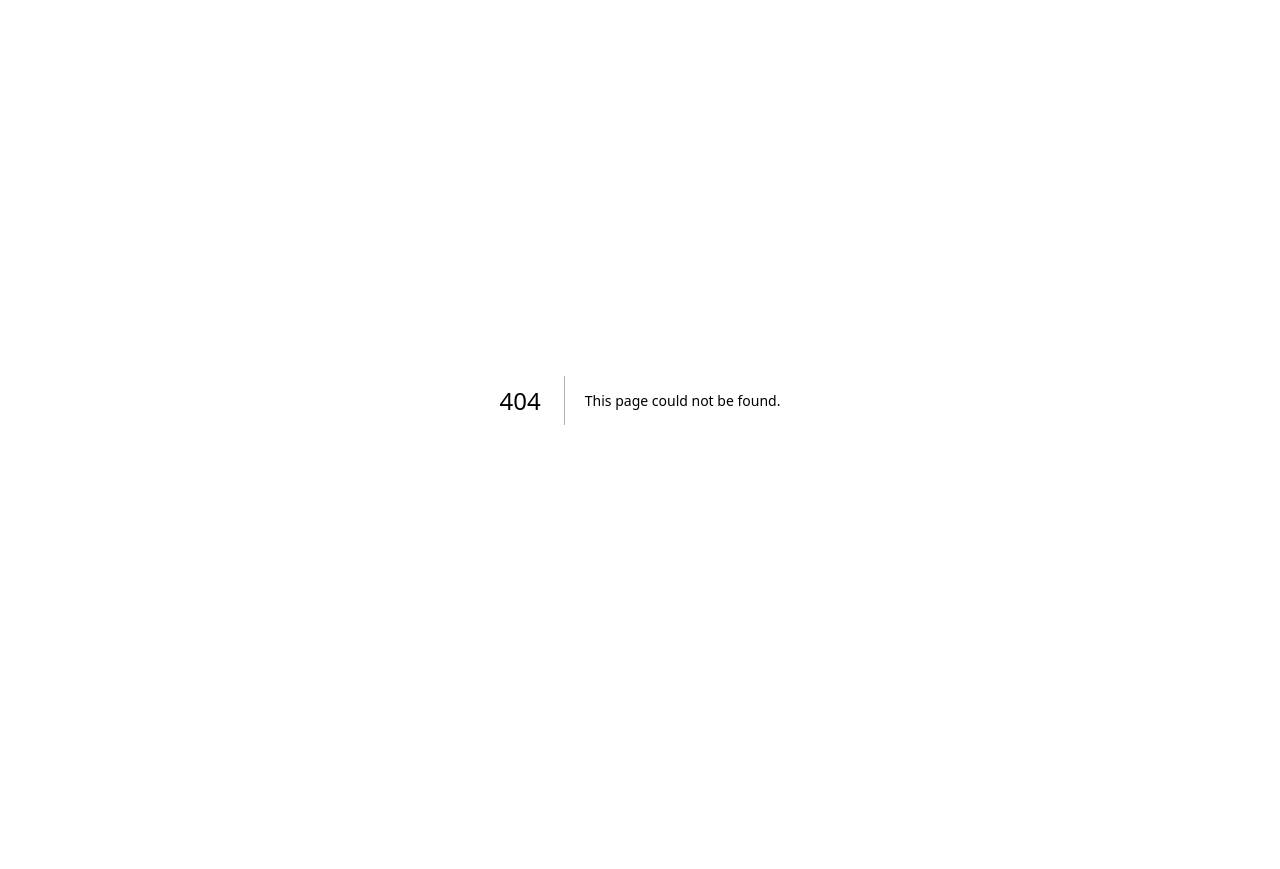
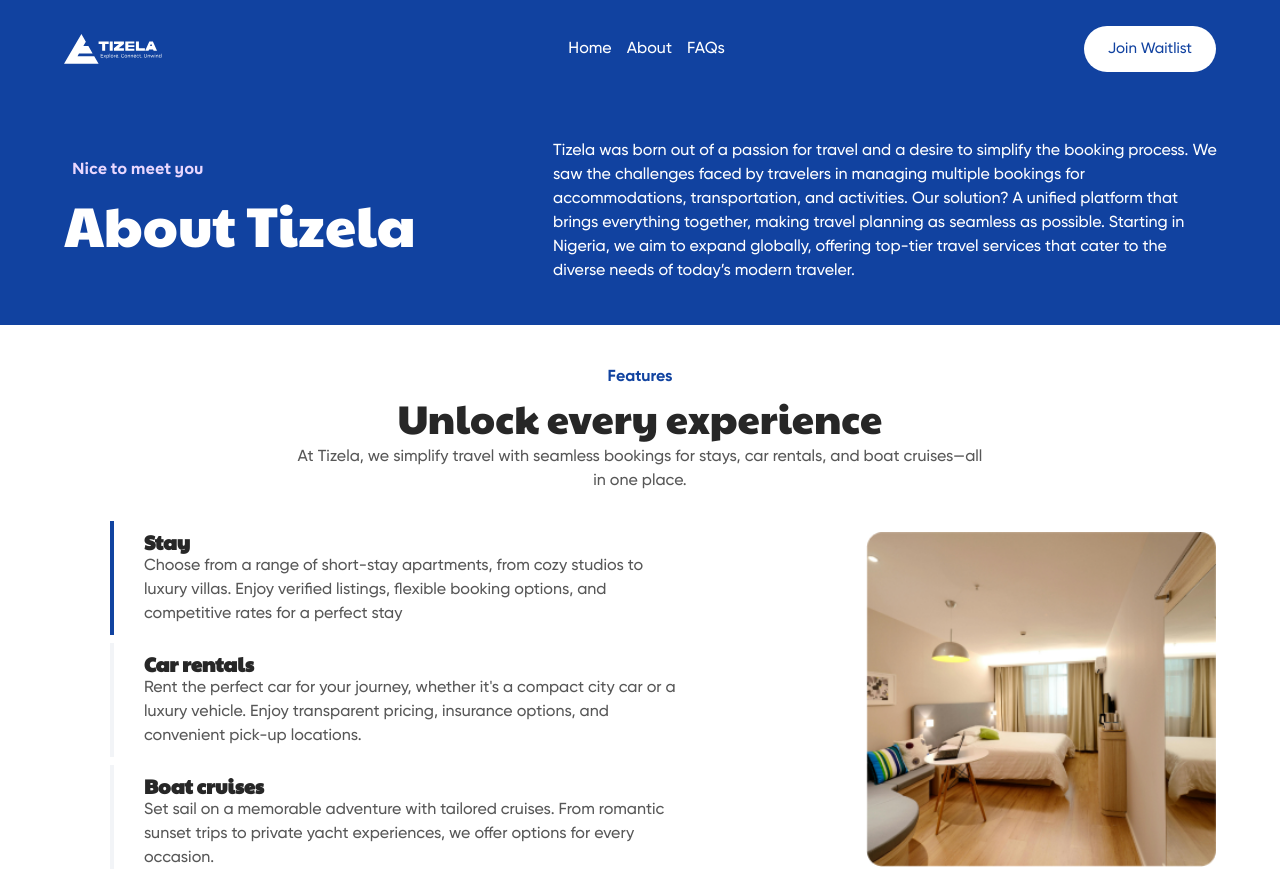
Before and after one commit to Tizela/landing-page, a Next.js app: page /about in a window 1280 px wide. Before the commit this address had no page. Shown: the top 869 px of the page. Before the commit the page ends 800 px from the top, so only its background shows below. Built offline with nearby package versions, Linux system fonts and the light colour scheme; a web font is replaced by a local one.

Commit message:
completed about section

```diff
--- /dev/null
+++ b/app/about/page.tsx
@@ -0,0 +1,17 @@
+import Image from "next/image";
+
+import Navbar from "../ui/components/navbar";
+import Footer from "../ui/components/footer";
+import Features from "../ui/components/about/Features";
+import Header from "../ui/components/about/Header";
+
+export default function Home() {
+  return (
+    <div className="">
+      <Navbar />
+      <Header />
+      <Features />
+      <Footer />
+    </div>
+  );
+}
--- /dev/null
+++ b/app/ui/components/about/Features.tsx
@@ -0,0 +1,77 @@
+import React from "react";
+import Image from "next/image";
+
+export default function Features() {
+  const features = [
+    {
+      id: 1,
+      title: "Stay",
+      description:
+        "Choose from a range of short-stay apartments, from cozy studios to luxury villas. Enjoy verified listings, flexible booking options, and competitive rates for a perfect stay",
+      border: "border-l-[4px] border-l-[#1143A0]",
+    },
+    {
+      id: 1,
+      title: "Car rentals",
+      description:
+        "Rent the perfect car for your journey, whether it's a compact city car or a luxury vehicle. Enjoy transparent pricing, insurance options, and convenient pick-up locations.",
+      border: "border-l-[4px] border-l-[#F2F4F7]",
+    },
+    {
+      id: 1,
+      title: "Boat cruises",
+      description:
+        "Set sail on a memorable adventure with tailored cruises. From romantic sunset trips to private yacht experiences, we offer options for every occasion.",
+      border: "border-l-[4px] border-l-[#F2F4F7]",
+    },
+  ];
+  return (
+    <div>
+      <div className=" mt-[40px] flex justify-center items-center">
+        <div className="text-center">
+          <p className="text-[#1143A0] text-[16px] leading-[24px] gilroy font-[600]">
+            Features
+          </p>
+          <p className="text-[#272727] text-[40px] my-1.5 leading-[44px]">
+            Unlock every experience
+          </p>
+          <p className="font-[500] gilroy text-[#575757] text-[16px] leading-[24px] w-[694px] text-center">
+            At Tizela, we simplify travel with seamless bookings for stays, car
+            rentals, and boat cruises—all in one place.
+          </p>
+        </div>
+      </div>
+
+      <div className="flex justify-between items-center px-[5%]">
+        <div className="flex flex-col my-6 px-[4%]">
+          {features.map((feature) => (
+            <div className={`${feature.border} w-[600px] my-1`}>
+              <div
+                key={feature.id}
+                className="px-[6%] md:px-[5%] py-[2.5%] md:py-[1.5%] "
+              >
+                <div className="">
+                  <p className="text-[#272727] text-[20px] leading-[24px] font-[600]">
+                    {feature.title}
+                  </p>
+                  <p className="text-[#575757] text-[16px] leading-[24px] font-[500] gilroy">
+                    {feature.description}
+                  </p>
+                </div>
+              </div>
+            </div>
+          ))}
+        </div>
+
+        <div className="flex justify-center items-center">
+          <Image
+            src="/images/hero-stay.png"
+            alt="Features Image"
+            width={350}
+            height={350}
+          />
+        </div>
+      </div>
+    </div>
+  );
+}
--- /dev/null
+++ b/app/ui/components/about/Header.tsx
@@ -0,0 +1,30 @@
+import Image from "next/image";
+import Button from "../button";
+
+export default function Header() {
+  return (
+    <div className="bg-[#1142A0] w-full">
+      <div className=" bg-[#1142A0] w-full px-[6%] md:px-[5%] lg:flex py-[4%] md:py-[2%]">
+        <div className="flex justify-between items-center">
+          <div className="">
+            <span className="br-firma font-[600] text-[16px] text-[#E9D7FE] ml-2">
+              Nice to meet you
+            </span>
+            <p className="font-[400] text-[32px] md:font-[500] md:text-[56px] text-white md:w-[489px]">
+              About Tizela
+            </p>
+          </div>
+          <p className="text-[16px] font-[500] text-white gilroy w-[281px] md:w-[667px] my-4">
+            Tizela was born out of a passion for travel and a desire to simplify
+            the booking process. We saw the challenges faced by travelers in
+            managing multiple bookings for accommodations, transportation, and
+            activities. Our solution? A unified platform that brings everything
+            together, making travel planning as seamless as possible. Starting
+            in Nigeria, we aim to expand globally, offering top-tier travel
+            services that cater to the diverse needs of today’s modern traveler.
+          </p>
+        </div>
+      </div>
+    </div>
+  );
+}
--- a/app/ui/components/home/ComingSoon.tsx
+++ b/app/ui/components/home/ComingSoon.tsx
@@ -2,18 +2,18 @@ import Image from "next/image";
 
 export default function ComingSoon() {
   return (
-    <div className="bg-[#1142A0] mt-[10px] pt-[2%] px-[5%] text-white">
+    <div className="bg-[#1142A0] mt-[10px] pt-[2%] text-white">
       <div className="md:flex justify-between items-center">
         <Image
           src="/images/coming-soon.png"
           alt="coming soon"
-          width={500}
-          height={500}
-          className="hidden md:block"
+          width={520}
+          height={520}
+          className="hidden md:block md:mr-[1.5%]"
         />
-        <div className="mt-[100px]">
+        <div className=" ml-[5.5%] mt-[100px]">
           <p className="text-center font-[400] md:text-[40px] text-[24px] leading-[33.5px]">
-            Tizela is coming Soon! Unlock every experience.
+            Coming Soon! Unlock every experience
           </p>
           <p className="text-center font-[500] text-[16px] gilroy leading-[24px] my-3">
             At Tizela, we simplify travel with seamless bookings for stays, car
@@ -27,10 +27,11 @@ export default function ComingSoon() {
           </div>
         </div>
         <Image
-          src="/images/coming-soon.png"
+          src="/images/coming-soon-2.png"
           alt="coming soon"
-          width={500}
-          height={500}
+          width={800}
+          height={800}
+          className="mt-[19px]"
         />
       </div>
     </div>
--- a/app/ui/components/navbar.tsx
+++ b/app/ui/components/navbar.tsx
@@ -17,24 +17,24 @@ export default function Navbar() {
         <div className="bg-[#1142A0] w-full flex justify-between items-center px-[6%] md:px-[5%] py-[3.5%] md:py-[2%] gilroy">
           <Image src="/icons/logo.svg" alt="logo" width={100} height={100} />
           <div className="text-[16px] font-[500] text-white hidden lg:inline">
-            {/* <Link
-              className="mx-[5%] hover:underline active:underline"
+            <Link
+              className="mx-[6%] hover:underline active:underline"
               href={"/"}
             >
               Home
             </Link>
             <Link
-              className="mx-[5%] hover:underline active:underline"
+              className="mx-[6%] hover:underline active:underline"
               href={"/about"}
             >
               About
             </Link>
             <Link
-              className="mx-[5%] hover:underline active:underline"
-              href={"/contact"}
+              className="mx-[6%] hover:underline active:underline"
+              href={"/faqs"}
             >
-              Contact
-            </Link> */}
+              FAQs
+            </Link>
           </div>
           <div className="hidden lg:inline">
             <Button text="Join Waitlist" link="/waitlist" />
@@ -71,15 +71,15 @@ export default function Navbar() {
 
           <div className="bg-white flex justify-center items-center mt-[60px]">
             <div className="text-center gilroy font-[500] text-[16px] text-[#575757]">
-              {/* <Link className="block my-3" href={"/"}>
+              <Link className="block my-3" href={"/"}>
                 Home
               </Link>
               <Link className="block my-3" href={"/about"}>
                 About
               </Link>
-              <Link className="block my-3" href={"/contact"}>
-                Contact
-              </Link> */}
+              <Link className="block my-3" href={"/faqs"}>
+                FAQs
+              </Link>
             </div>
           </div>
 
```
Also changed, not shown: public/images/user.png (added).
